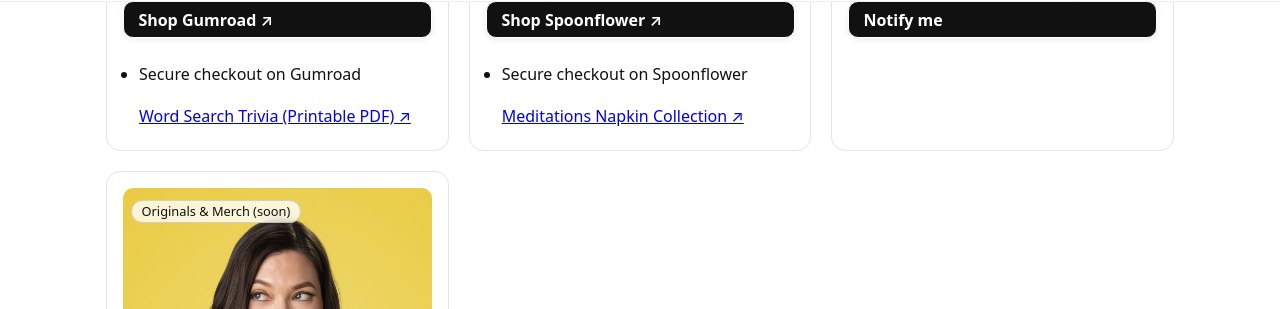
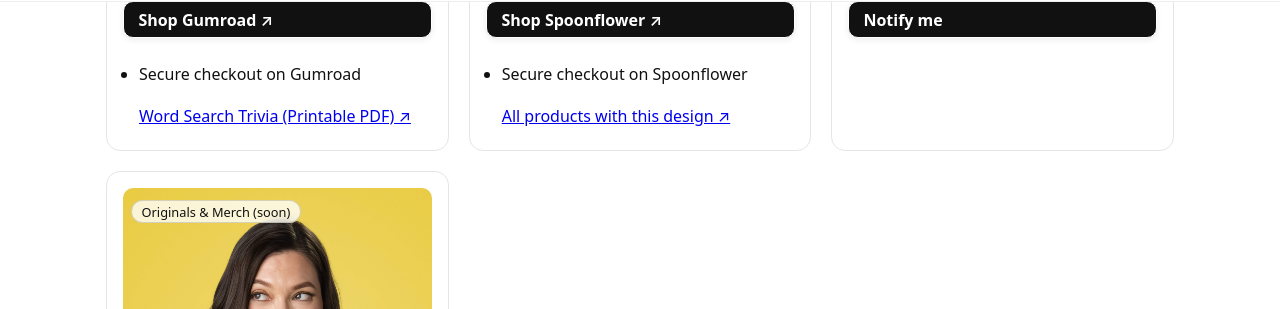
Before and after one commit to MoxieColor/moxiecolor, a Jekyll site: the page built from pages/shop.md, in a window 1280 px wide and 900 px high, scrolled down 539 px. Shown: the part 155-464 px from the top of the window. Built offline with Jekyll 4.4.1, drawn with Linux system fonts in a browser that asks for light colours.

Commit message:
Update storefronts.yml

```diff
--- a/_data/storefronts.yml
+++ b/_data/storefronts.yml
@@ -16,8 +16,8 @@
   url: "https://www.spoonflower.com/profiles/moxiecolor"
   image: "/assets/images/stores/Spoonflower3.png"
   featured:
-    - title: "Meditations Napkin Collection"
-      url: "https://www.spoonflower.com/en/collections/759238-meditations-by-moxiecolor?productType=HOME_GOOD_COCKTAIL_NAPKIN"
+    - title: "All products with this design"
+      url: "https://www.spoonflower.com/en/products/15740869-x-marks-spot-by-moxiecolor"
       image: "/assets/images/stores/Spoonflower3.png"
 
 - name: Amazon KDP
```
